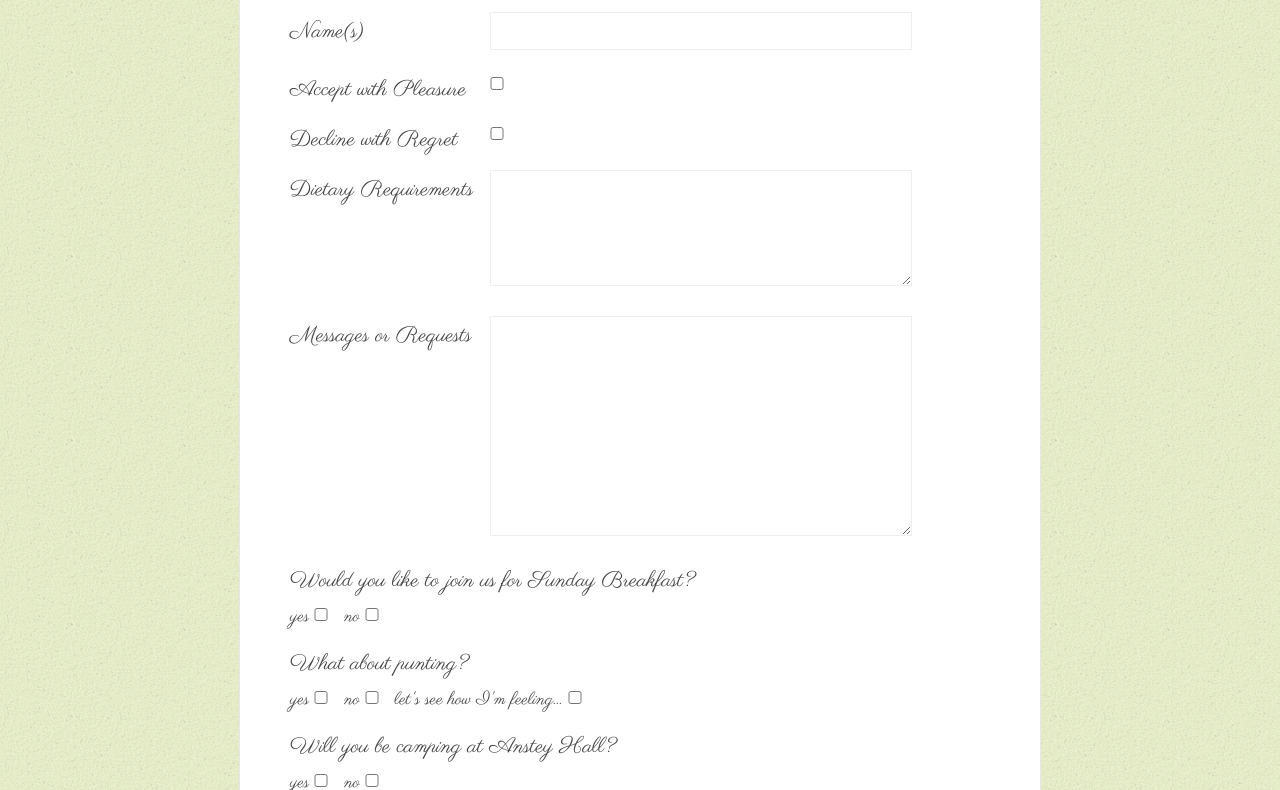
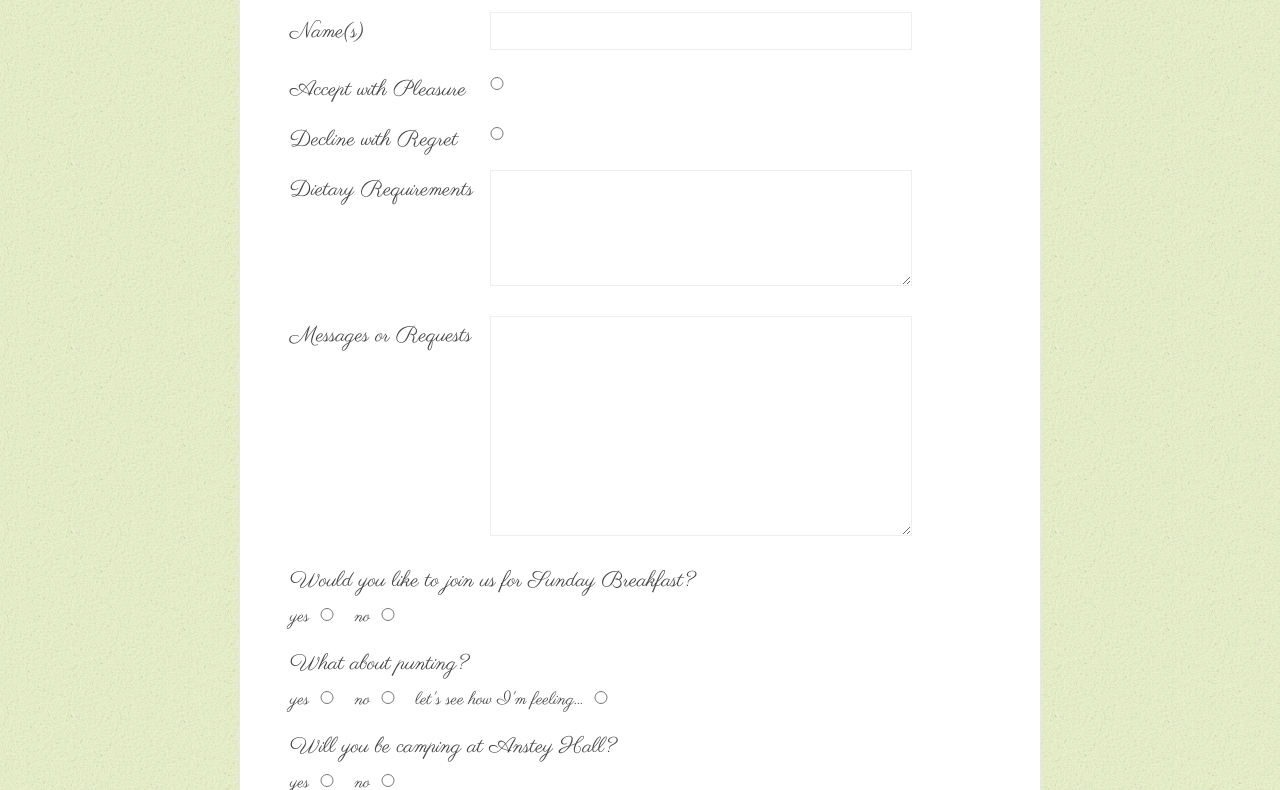
Before and after one commit to nickahoy/athyandlaurie, a plain HTML site: page RSVP.html in a window 1280 px wide. Shown: the part 330-1120 px from the top of the page. Drawn offline with Linux system fonts and the light colour scheme; a web font is replaced by a local one.

Commit message:
Convert all checkboxes to radio buttons

```diff
--- a/RSVP.html
+++ b/RSVP.html
@@ -2,8 +2,8 @@
 <html>
 
 <head>
-  <title>Athy & Laurie</title>
-  <meta name="Athy & Laurie" content="Wedding 2015" />
+  <title>Athy &amp; Laurie</title>
+  <meta name="Athy &amp; Laurie" content="Wedding 2015" />
   <meta name="keywords" content="Athy, Laurie, Athy and Laurie, wedding, Anstey Hall, Cambridge" />
   <meta http-equiv="content-type" content="text/html; charset=windows-1252" />
   <link rel="stylesheet" type="text/css" href="http://fonts.googleapis.com/css?family=Arbutus+Slab" />
@@ -15,7 +15,7 @@
     <div id="header">
     </div>
       <div class="center", id="logo">
-        <h1>Athena & Laurence</h1>
+        <h1>Athena &amp; Laurence</h1>
       </div>
       <div class="center", id="menubar">
         <ul id="menu">
@@ -32,18 +32,60 @@
         <h1 align="center">R.S.V.P.</h1>
         <form action="#" method="post">
           <div class="form_settings">
-            <h3><span>Name(s)</span><input class="contact" type="text" name="your_name" value="" /></h3>
-            <h3><span>Accept with Pleasure</span><input class="checkbox" type="checkbox" name="name" value="" /></h3>
-            <h3><span>Decline with Regret</span><input class="checkbox" type="checkbox" name="name" value="" /></h3>
-            <h3><span>Dietary Requirements</span><textarea class="contact textarea" rows="4" cols="80" name="DietaryRequirements"></textarea></h3>
-            <h3><span>Messages or Requests</span><textarea class="contact textarea" rows="8" cols="80" name="Messages"></textarea></h3>
+            <h3>
+              <span>Name(s)</span>
+              <input class="contact" type="text" name="your_name" value="" />
+            </h3>
+            <h3>
+              <span>Accept with Pleasure</span>
+              <input class="checkbox" type="radio" name="isAttending" value="yes" />
+            </h3>
+            <h3>
+              <span>Decline with Regret</span>
+              <input class="checkbox" type="radio" name="isAttending" value="no" />
+            </h3>
+            <h3>
+              <span>Dietary Requirements</span>
+              <textarea class="contact textarea" rows="4" cols="80" name="DietaryRequirements"></textarea>
+            </h3>
+            <h3>
+              <span>Messages or Requests</span>
+              <textarea class="contact textarea" rows="8" cols="80" name="Messages"></textarea>
+            </h3>
+
             <h2>Would you like to join us for Sunday Breakfast?</h2>
-            <h6>yes&nbsp;<input class="checkbox" type="checkbox" name="name" value="" />&nbsp;&nbsp;&nbsp;no&nbsp;<input class="checkbox" type="checkbox" name="name" value="" /></h6>
+
+            <h6>
+              yes&nbsp;
+                <input type="radio" class="checkbox" name="isAttendingBreakfast" value="yes" />&nbsp;&nbsp;&nbsp;
+              no&nbsp;
+                <input type="radio" class="checkbox" name="isAttendingBreakfast" value="no" />
+            </h6>
+
             <h2>What about punting?</h2>
-            <h6>yes&nbsp;<input class="checkbox" type="checkbox" name="name" value="" />&nbsp;&nbsp;&nbsp;no&nbsp;<input class="checkbox" type="checkbox" name="name" value="" />&nbsp;&nbsp;&nbsp;let's see how I'm feeling...&nbsp;<input class="checkbox" type="checkbox" name="name" value="" /></h6>
+
+            <h6>
+              yes&nbsp;
+                <input class="checkbox" type="radio" name="isPunting" value="yes" />&nbsp;&nbsp;&nbsp;
+              no&nbsp;
+                <input class="checkbox" type="radio" name="isPunting" value="no" />&nbsp;&nbsp;&nbsp;
+              let's see how I'm feeling...&nbsp;
+                <input class="checkbox" type="radio" name="isPunting" value="maybe" />
+            </h6>
+
             <h2>Will you be camping at Anstey Hall?</h2>
-            <h6>yes&nbsp;<input class="checkbox" type="checkbox" name="name" value="" />&nbsp;&nbsp;&nbsp;no&nbsp;<input class="checkbox" type="checkbox" name="name" value="" /></h6>
-            <p align="center" style="padding-top: 0px"><input class="submit" type="submit" name="contact_submitted" value="submit" /></p>
+
+            <h6>
+              yes&nbsp;
+                <input class="checkbox" type="radio" name="isCamping" value="yes" />&nbsp;&nbsp;&nbsp;
+              no&nbsp;
+                <input class="checkbox" type="radio" name="isCamping" value="no" />
+            </h6>
+
+            <p align="center" style="padding-top: 0px">
+              <input class="submit" type="submit" name="contact_submitted" value="Submit" />
+            </p>
+
             <h3 align="center" style="padding-bottom: 50px">Please reply on or before the 11<sup>th</sup> of July, 2015.</h3>
           </div>
         </form>
```
Also changed, not shown: Song Requests.html (+10 -5 lines).
